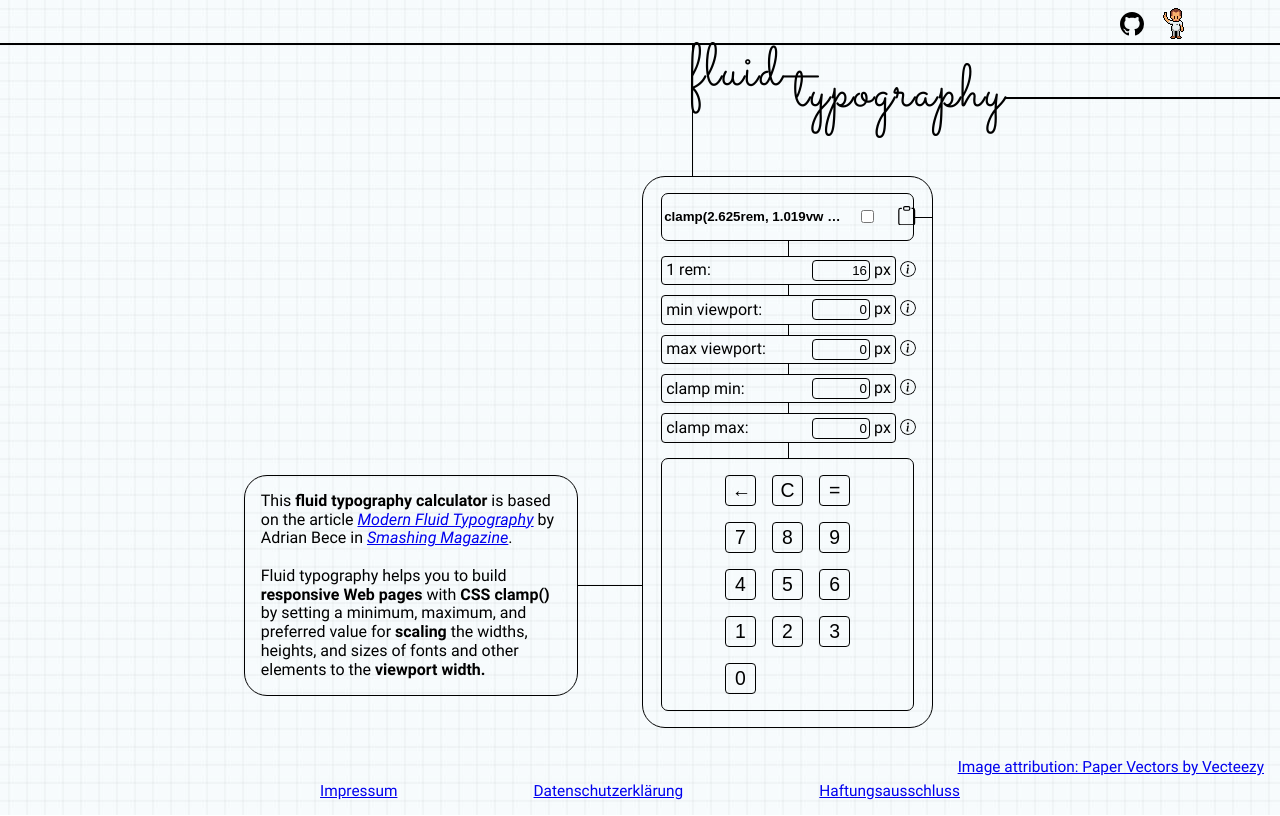
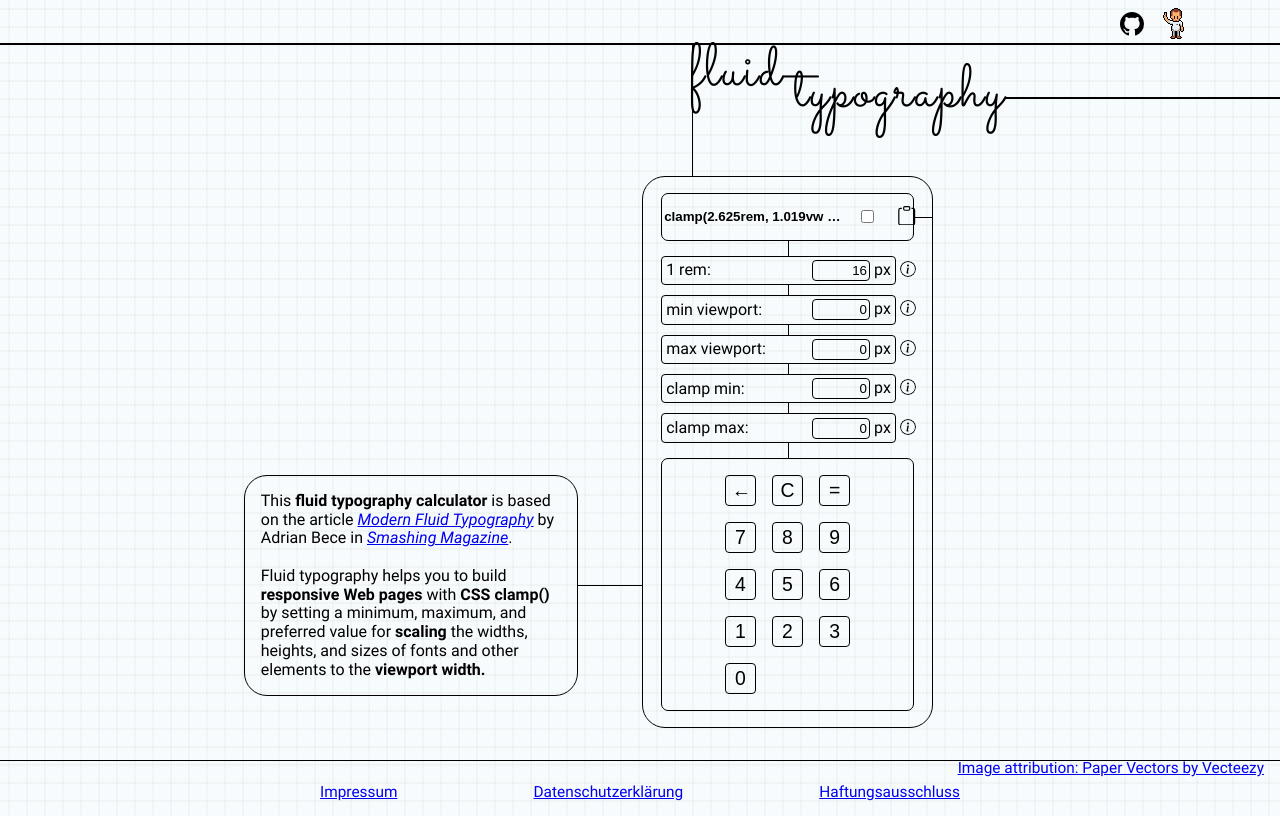
Before and after one commit to 10high/Fluid-Typography-Calculator, a React (Vite) app: page / in a window 1280 px wide. Built offline with nearby package versions, Linux system fonts and the light colour scheme.

Commit message:
style:  add border line to footer

```diff
--- a/src/components/Footer/styles.module.css
+++ b/src/components/Footer/styles.module.css
@@ -2,6 +2,7 @@ footer {
   align-self: end;
   min-width: 350px;
   margin: 32px 0 16px 0;
+  border-top: solid 1.5px black;
 }
 
 .imageAttribution {
```
